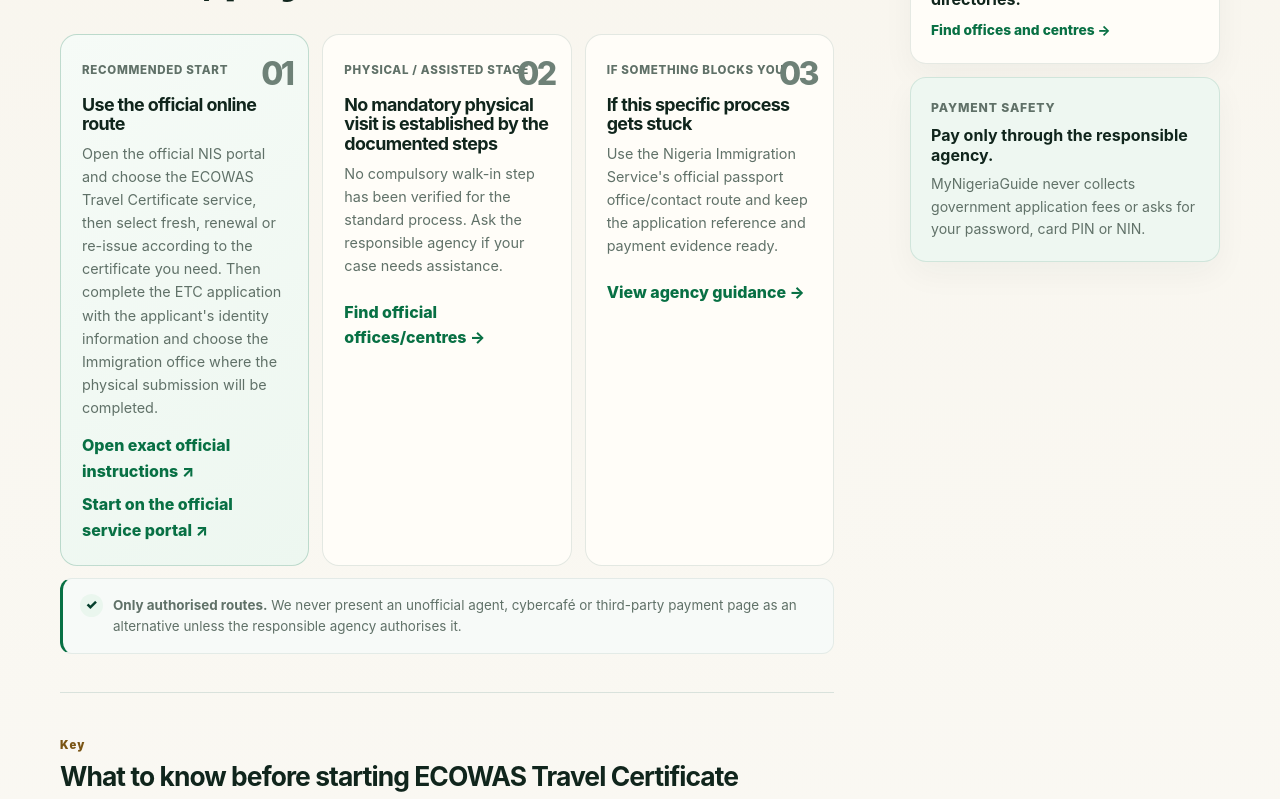
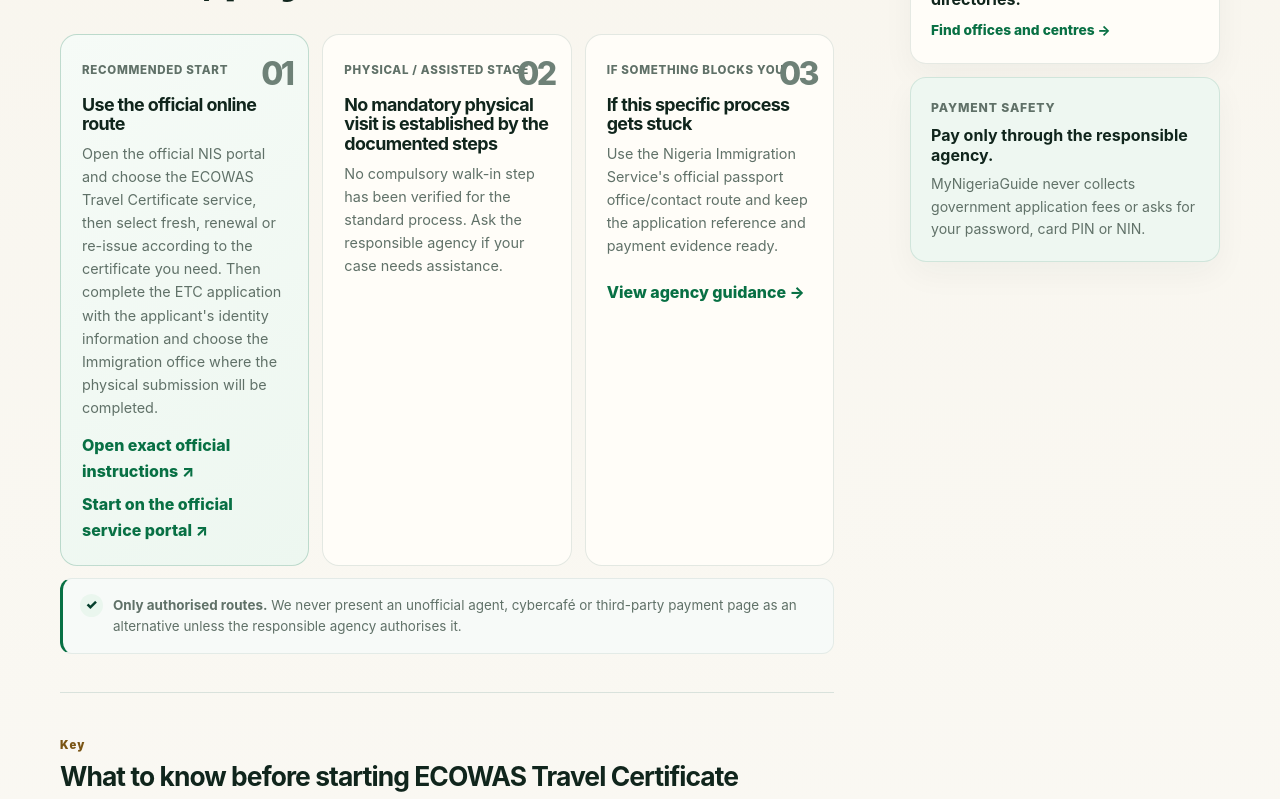
Before and after one commit to eghosa001/nigeria, a Next.js app: page /services/ecowas-travel-certificate in a window 1280 px wide. Shown: the part 1945-2744 px from the top of the page. Built offline with nearby package versions, Linux system fonts and the light colour scheme; no server answers.

Commit message:
Hide misleading office links where service requires no agency visit

```diff
--- a/components/service-journey.tsx
+++ b/components/service-journey.tsx
@@ -44,7 +44,9 @@ export function ServiceJourney({ service }: { service: Service }) {
           <span className="journey-label">Physical / assisted stage</span>
           <h3>{guidance.route.physicalTitle}</h3>
           <p>{guidance.route.physicalDetail}</p>
-          <Link className="text-link" href="/offices">Find official offices/centres →</Link>
+{journey.physicalStatus !== "not-stated" && service.slug !== "nigeria-landing-exit-card" ? (
+            <Link className="text-link" href="/offices">Find official offices/centres →</Link>
+          ) : null}
         </article>
 
         <article className="journey-card">
```
